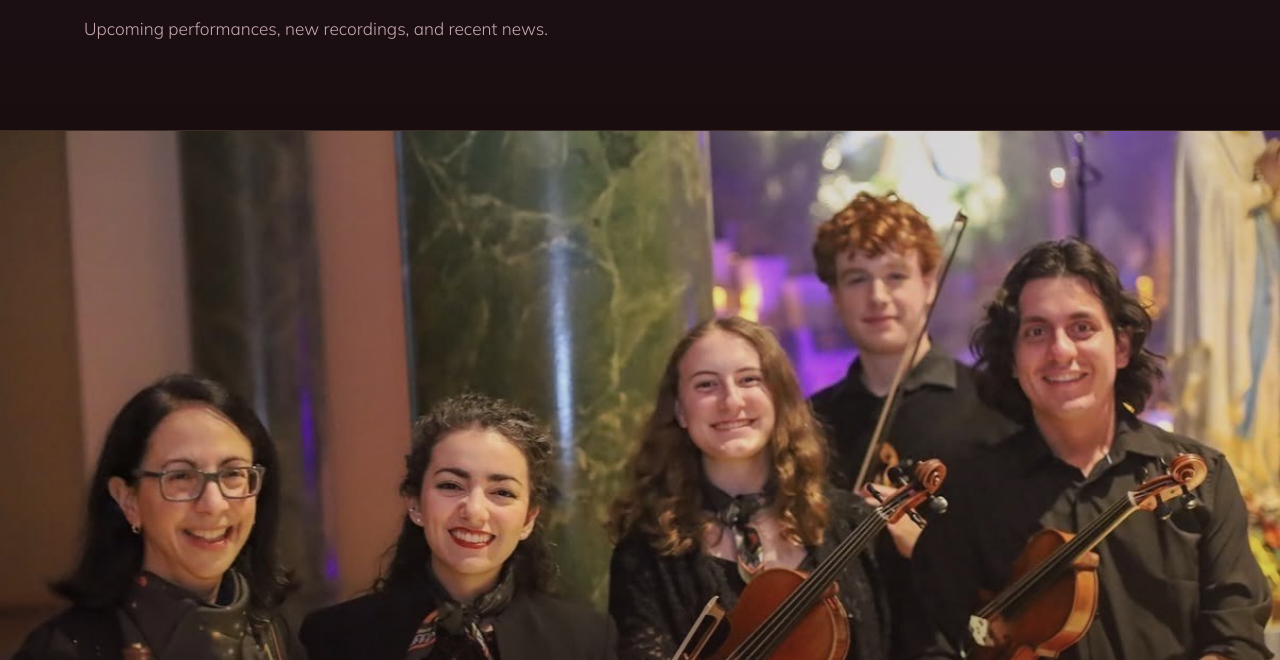
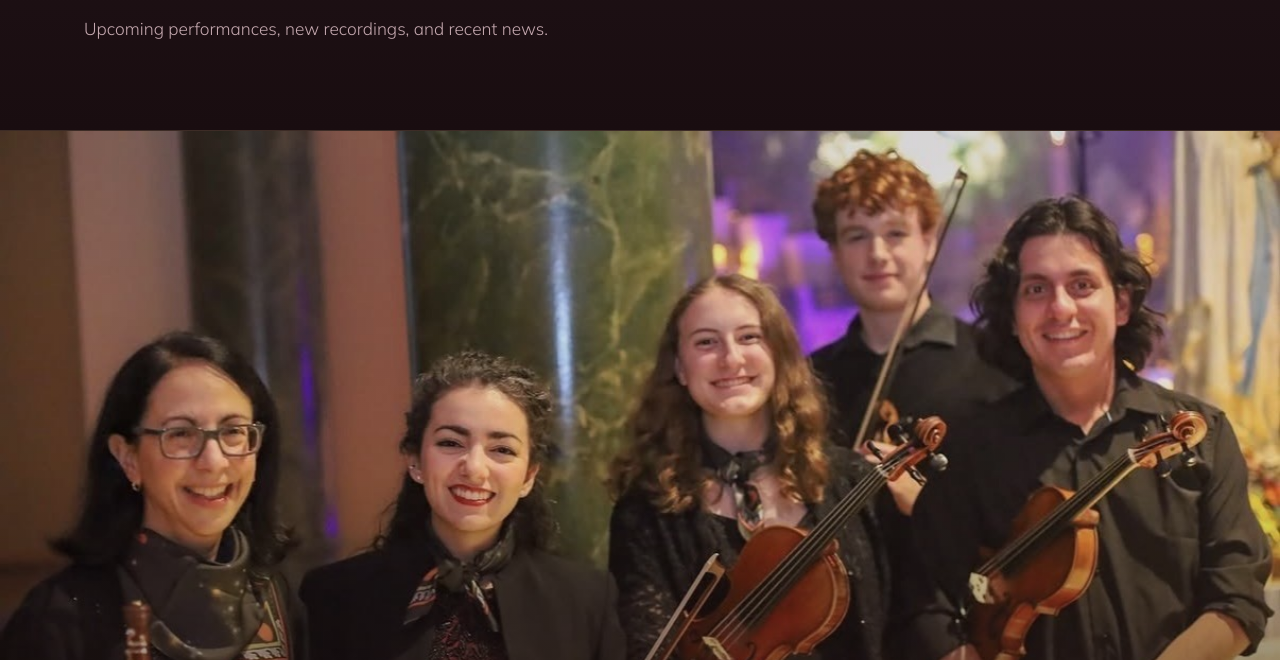
Before and after one commit to liquid1188/christa-dalmazio, an Eleventy site: page src/upcoming.njk in a window 1280 px wide. Shown: the part 292-952 px from the top of the page. Built offline with nearby package versions, Linux system fonts and the light colour scheme; Eleventy itself is replaced by a stand-in of ours; files that its build step writes are made by us from their sources.

Commit message:
Upcoming: crop hero photo tighter (top to tallest head, keep violins); Nick Tan credit retained

```diff
--- a/src/upcoming.njk
+++ b/src/upcoming.njk
@@ -108,7 +108,7 @@ nav.links a.active{color:var(--parchment)}
 .en-role{font-size:.7rem;letter-spacing:.12em;text-transform:uppercase;color:var(--muted-2);margin-top:5px}
 .en-tag{display:inline-block;font-size:.6rem;letter-spacing:.24em;text-transform:uppercase;color:var(--gilt-deep);margin-bottom:14px}
 /* BAND */
-.band{position:relative;width:100%;aspect-ratio:1206/804;overflow:hidden;display:flex;align-items:flex-end}
+.band{position:relative;width:100%;aspect-ratio:1206/727;overflow:hidden;display:flex;align-items:flex-end}
 .band img{position:absolute;inset:0;width:100%;height:100%;object-fit:cover;object-position:center center}
 .band::after{content:"";position:absolute;inset:0;background:linear-gradient(180deg,rgba(25,13,16,.12) 0%,rgba(25,13,16,.08) 45%,rgba(25,13,16,.8) 100%)}
 .band .cap{position:relative;z-index:2;padding:0 0 40px}
@@ -301,7 +301,7 @@ footer{padding:60px 0 38px;border-top:1px solid var(--rule-d);text-align:center}
   <div class="kick">Events &amp; Announcements</div><h1>What&rsquo;s next.</h1>
   <p>Upcoming performances, new recordings, and recent news.</p>
 </div></section>
-<div class="band reveal"><img width="1206" height="804" src="/assets/img/gal-concert-group.jpg" alt="Christa Dalmazio with her ensemble after a concert"  loading="lazy" />
+<div class="band reveal"><img width="1206" height="727" src="/assets/img/gal-concert-group-cropped.jpg" alt="Christa Dalmazio with her ensemble after a concert"  loading="lazy" />
   <div class="wrap"><div class="cap"><div class="q">The next time you can hear her.</div></div></div>
 </div>
 </div>
```
Also changed, not shown: assets/img/gal-concert-group-cropped.jpg (added).
